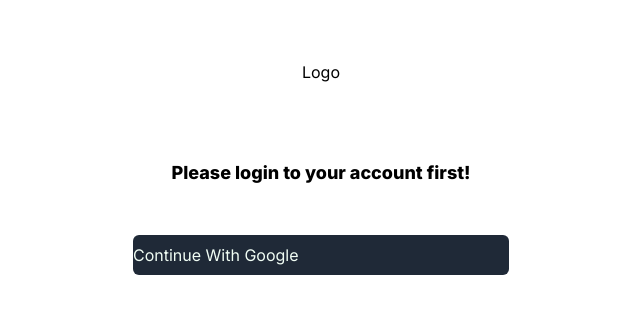
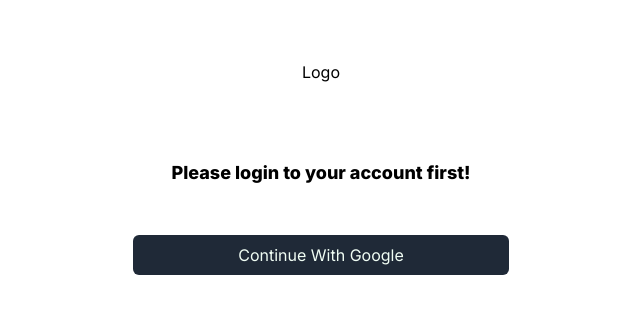
Before and after one commit to zaibutcooler/kenkei, a Next.js app: page /login in a window 1280 px wide. Shown: the top 314 px of the page, without its empty margins (319-959 px from the left). Built offline with nearby package versions, Linux system fonts and the light colour scheme.

Commit message:
handled auth

```diff
--- a/src/app/(home)/dashboard/layout.tsx
+++ b/src/app/(home)/dashboard/layout.tsx
@@ -1,3 +1,4 @@
+import ProfileBlock from "@/components/ProfileBlock";
 import React, { ReactNode } from "react";
 
 const HomeLayout = ({ children }: { children: ReactNode }) => {
@@ -5,6 +6,7 @@
     <div className="flex h-screen">
       <section className="hidden md:flex h-full w-full max-w-xs grow flex-col gap-y-5 overflow-y-auto border-r border-gray-200 bg-white px-6">
         <header className="w-full h-16 shrink-0">Icon</header>
+        <ProfileBlock />
       </section>
       <section>{children}</section>
     </div>
--- a/src/app/layout.tsx
+++ b/src/app/layout.tsx
@@ -1,5 +1,6 @@
 import { Inter } from "next/font/google";
 import "./global.css";
+import Providers from "./(auth)/Providers";
 
 const inter = Inter({ subsets: ["latin"] });
 
@@ -15,7 +16,9 @@
 }) {
   return (
     <html lang="en">
-      <body className={inter.className}>{children}</body>
+      <body className={inter.className}>
+        <Providers>{children}</Providers>
+      </body>
     </html>
   );
 }
--- a/src/components/LoginForm.tsx
+++ b/src/components/LoginForm.tsx
@@ -6,7 +6,7 @@
   return (
     <button
       onClick={() => signIn("google")}
-      className="w-full md:w-1/2 text-center py-2 rounded-md bg-gray-800 text-green-50 flex gap-4">
+      className="w-full md:w-1/2 flex justify-center py-2 rounded-md bg-gray-800 text-green-50 gap-4">
       Continue With Google
     </button>
   );
--- /dev/null
+++ b/src/components/ProfileBlock.tsx
@@ -0,0 +1,14 @@
+"use client";
+
+import { useSession } from "next-auth/react";
+
+const ProfileBlock = () => {
+  const { data: session } = useSession();
+  return (
+    <div>
+      {session?.user ? <div>{session.user.email}</div> : <div>nothing</div>}
+    </div>
+  );
+};
+
+export default ProfileBlock;
--- a/src/lib/db.ts
+++ b/src/lib/db.ts
@@ -18,7 +18,7 @@
     cache: "no-store",
   });
 
-  if (response.ok) {
+  if (!response.ok) {
     throw new Error(`Redis error: ${response.statusText}`);
   }
 
```
